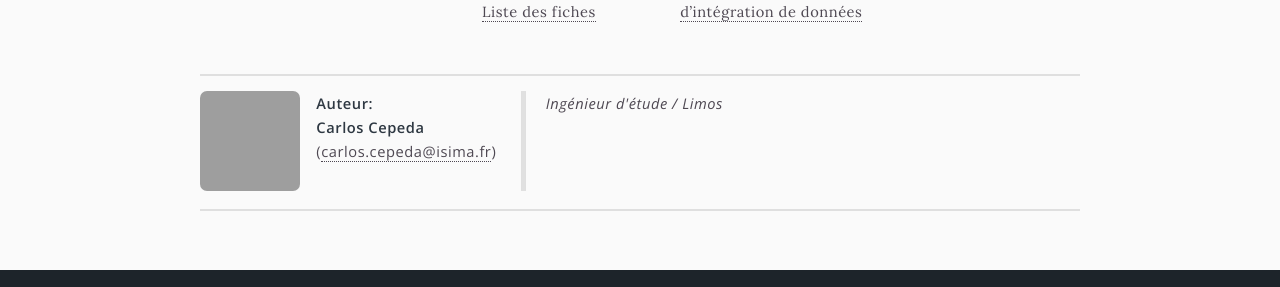
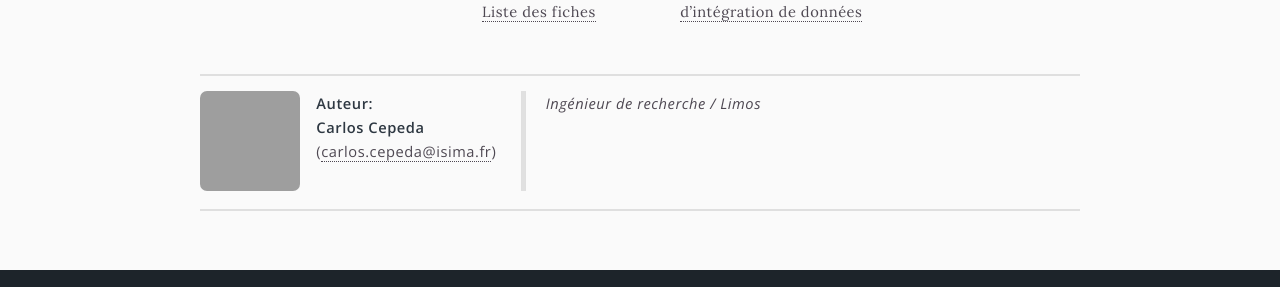
Before and after one commit to frgaudet/galacticaweb, a Jekyll site: the page built from _posts/2016-05-19-Fiche-experimentation-cluster-Rulnet-v3.md, in a window 1280 px wide and 900 px high, scrolled down 1903 px. Shown: the part 482-769 px from the top of the window. Built offline with Jekyll 4.4.1, drawn with Linux system fonts in a browser that asks for light colours; grey boxes are pictures that could not be loaded.

Commit message:
Fix Carlos heads

```diff
--- a/_data/authors.yml
+++ b/_data/authors.yml
@@ -28,7 +28,7 @@ abelghoul:
 ccepeda:
   name: Carlos Cepeda
   bio: >
-    Ingénieur d'étude / Limos
+    Ingénieur de recherche / Limos
   disqus_shortname:
   url:
   email: carlos.cepeda@isima.fr
```
